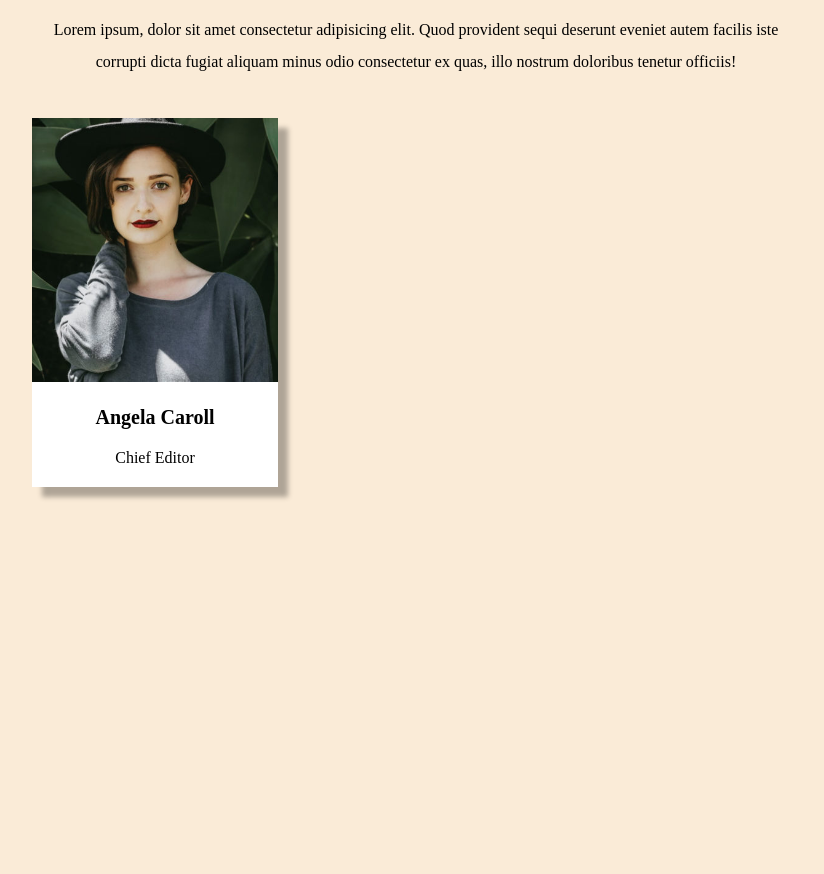
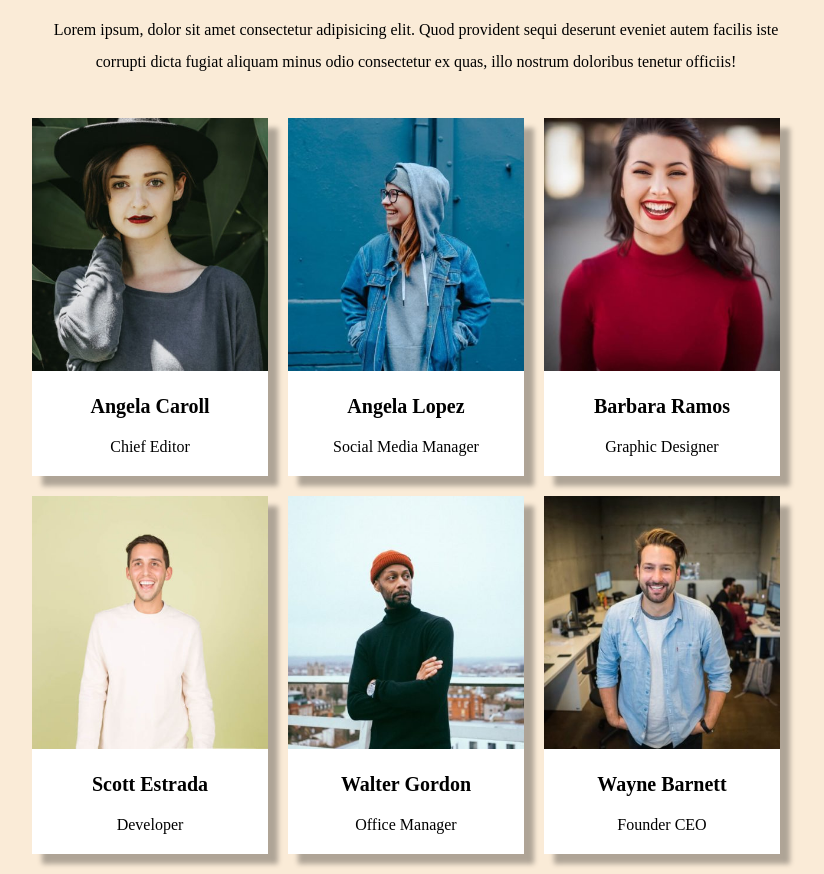
Before and after one commit to ginevrabotrugno/js-our-team, a plain HTML site: page bonus/index.html in a window 1280 px wide. Shown: the part 76-950 px from the top of the page, without its empty margins (224-1048 px from the left). Before the commit the page ends 800 px from the top, so only its background shows below. Drawn offline with Linux system fonts and the light colour scheme.

Commit message:
feat(bonus): organize and style members cards

```diff
--- a/bonus/css/style.css
+++ b/bonus/css/style.css
@@ -26,11 +26,11 @@ header h1 {
     margin-top: 40px;
     display: flex;
     flex-wrap: wrap;
-    gap: 10px;
+    gap: 20px;
 }
 
 .card {
-    width: calc((100% / 3) - 10px);
+    width: calc((100% / 3) - 20px);
     text-align: center;
     background-color: white;
     box-shadow: 10px 10px 5px rgba(0, 0, 0, 0.3);
--- a/bonus/index.html
+++ b/bonus/index.html
@@ -19,13 +19,6 @@
     <main>
         <div class="wrapper">
             <div id="container">
-                <div class="card">
-                    <img src="img/angela-caroll-chief-editor.jpg" alt="member picture">
-                    <div class="title">
-                        <span class="name_member">Angela Caroll</span>
-                        <span>Chief Editor</span>
-                    </div>
-                </div>
             </div>
         </div>
     </main>
@@ -33,6 +26,6 @@
 
 
 
-    <!-- <script type="text/javascript" src="js/main.js"></script> -->
+    <script type="text/javascript" src="js/main.js"></script>
 </body>
 </html>
--- a/bonus/js/main.js
+++ b/bonus/js/main.js
@@ -53,10 +53,11 @@ for (let i = 0; i < membersList.length; i++) {
     let card = document.createElement("div");
     card.classList.add("card");
     card.innerHTML =
-        `<span>nome: ${member.name}</span>
-        <span>ruolo: ${member.role}</span>
-        <div>
-            <img src="img/${member.pic}" alt="member picture">
+        `
+        <img src="img/${member.pic}" alt="member picture">
+        <div class="title">
+            <span class="name_member">${member.name}</span>
+            <span>${member.role}</span>
         </div>
         `;
 
```
